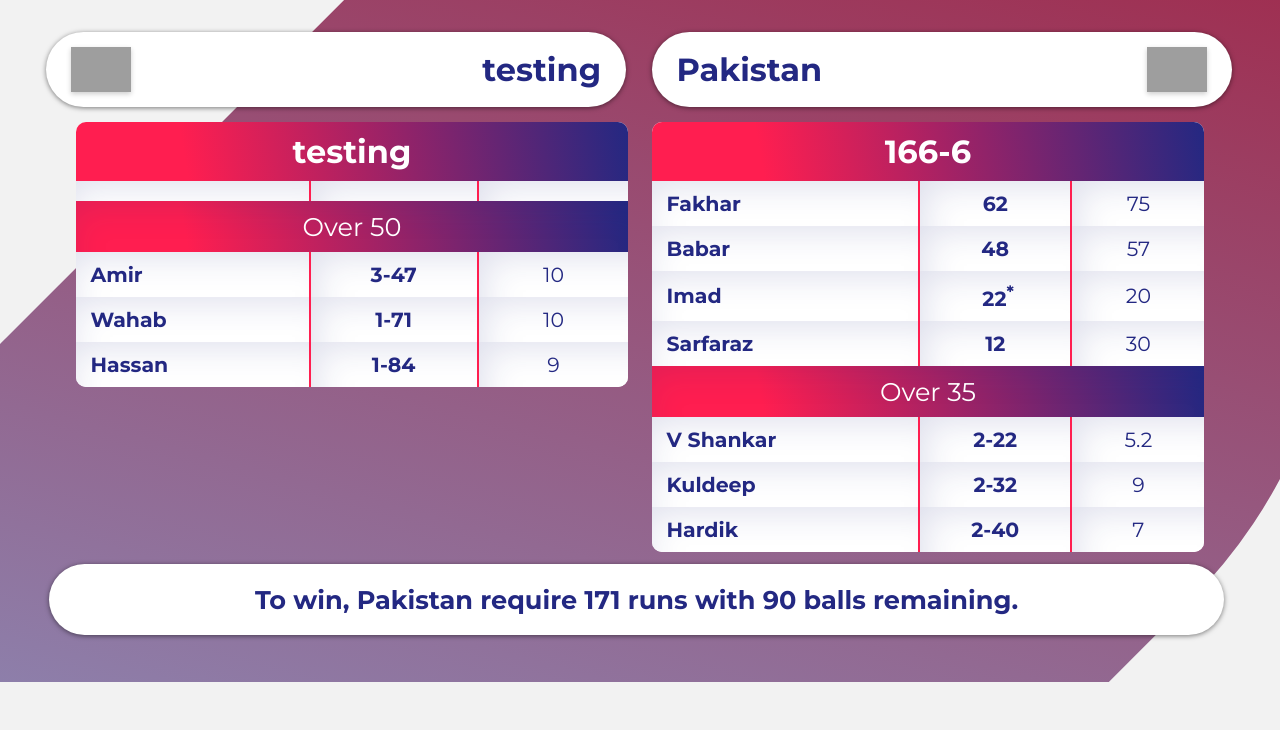
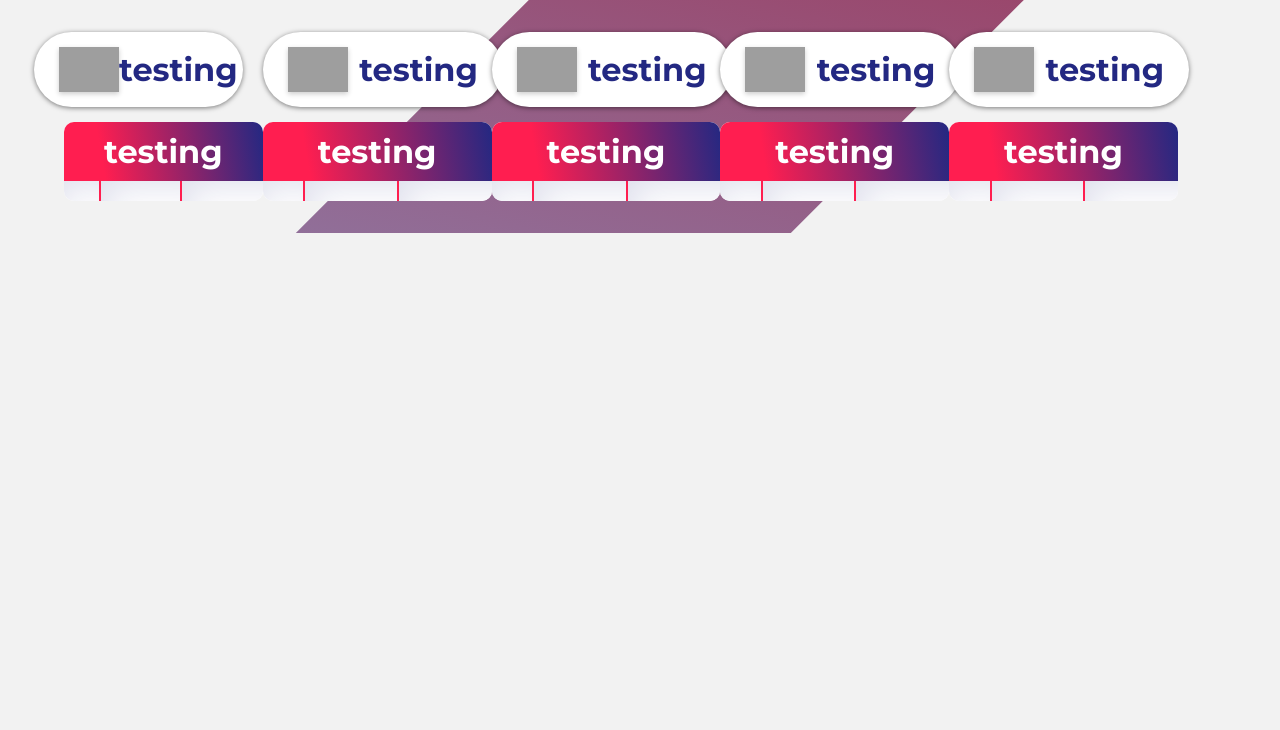
Before and after one commit to itsAdee/My-Cric-Info, a Flask app: page / in a window 1280 px wide. Shown: the part 70-800 px from the top of the page. Run offline with Flask 2, Linux system fonts and the light colour scheme; lists and menus that the app fills with data are empty; grey boxes are pictures that could not be loaded.

Commit message:
Update Home_page.html

```diff
--- a/templates/Home_page.html
+++ b/templates/Home_page.html
@@ -15,6 +15,7 @@
     <script id="replace_with_navbar" src="nav.js"></script>
     <div class="wc-table-wrapper">
       <div class="table-section">
+        {%for playe in range(5)%}
         <div>
           <div class="table-title">
             <img
@@ -37,88 +38,13 @@
                 <td>{{player[2]}}</td>
               </tr>
               {%endfor%}
-              <tr class="head">
-                <td colspan="3">Over 50</td>
-              </tr>
-              <tr>
-                <td>Amir</td>
-                <td>3-47</td>
-                <td>10</td>
-              </tr>
-              <tr>
-                <td>Wahab</td>
-                <td>1-71</td>
-                <td>10</td>
-              </tr>
-              <tr>
-                <td>Hassan</td>
-                <td>1-84</td>
-                <td>9</td>
-              </tr>
             </tbody>
           </table>
         </div>
+        {%endfor%}
         <div>
-          <div class="table-title">
-            Pakistan
-            <img
-              src="https://lipis.github.io/flag-icon-css/flags/4x3/pk.svg"
-              alt="Pakistan Flag"
-            />
-          </div>
-          <table class="wc-table">
-            <thead>
-              <tr class="head">
-                <th colspan="3">166-6</th>
-              </tr>
-            </thead>
-            <tbody>
-              <tr>
-                <td>Fakhar</td>
-                <td>62</td>
-                <td>75</td>
-              </tr>
-              <tr>
-                <td>Babar</td>
-                <td>48</td>
-                <td>57</td>
-              </tr>
-              <tr>
-                <td>Imad</td>
-                <td>22<sup>*</sup></td>
-                <td>20</td>
-              </tr>
-              <tr>
-                <td>Sarfaraz</td>
-                <td>12</td>
-                <td>30</td>
-              </tr>
-              <tr class="head">
-                <td colspan="3">Over 35</td>
-              </tr>
-              <tr>
-                <td>V Shankar</td>
-                <td>2-22</td>
-                <td>5.2</td>
-              </tr>
-              <tr>
-                <td>Kuldeep</td>
-                <td>2-32</td>
-                <td>9</td>
-              </tr>
-              <tr>
-                <td>Hardik</td>
-                <td>2-40</td>
-                <td>7</td>
-              </tr>
-            </tbody>
-          </table>
-        </div>
       </div>
       <div class="footer-section">
-        <div class="wc-table-footer">
-          To win, Pakistan require 171 runs with 90 balls remaining.
-        </div>
       </div>
     </div>
   </body>
```
